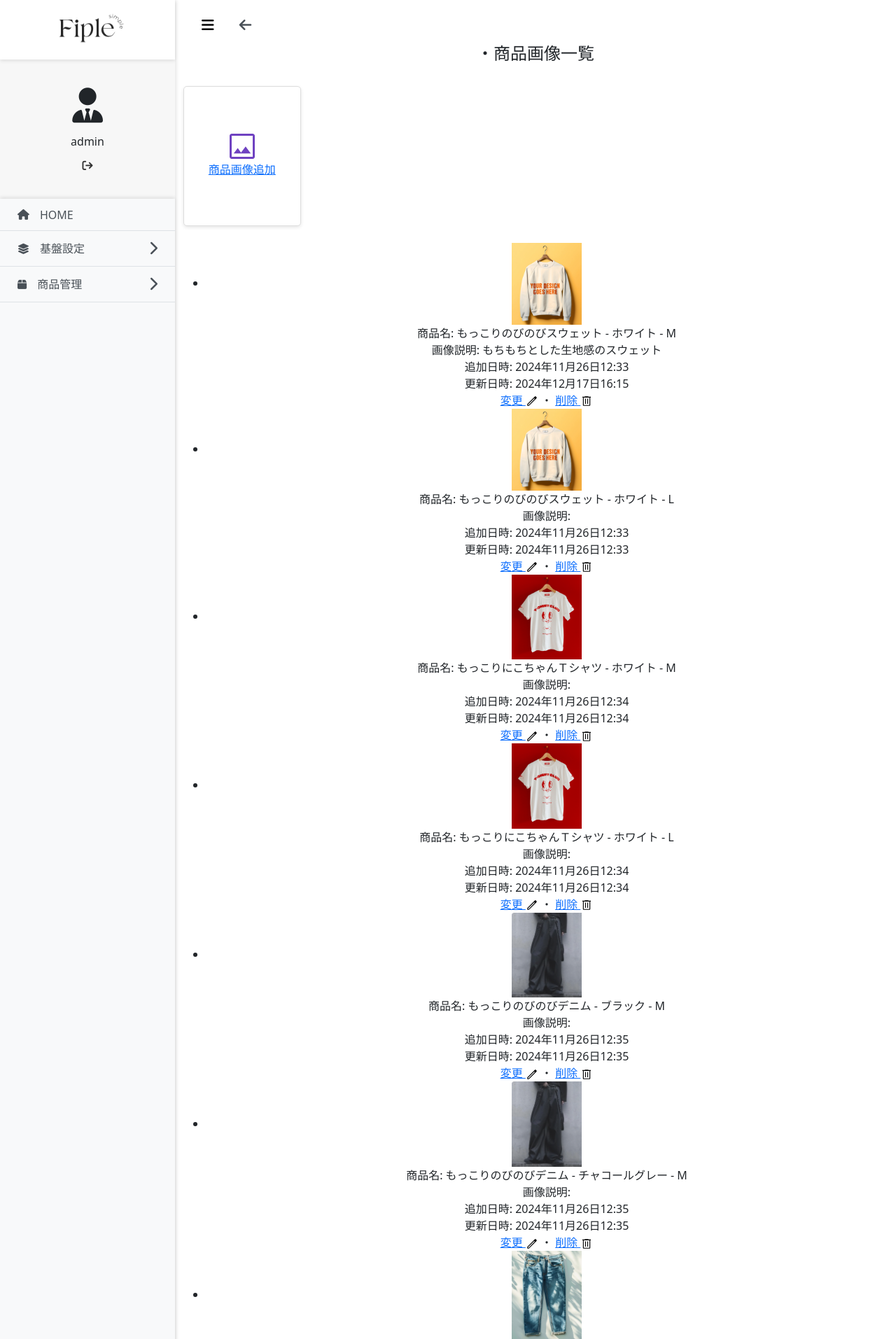
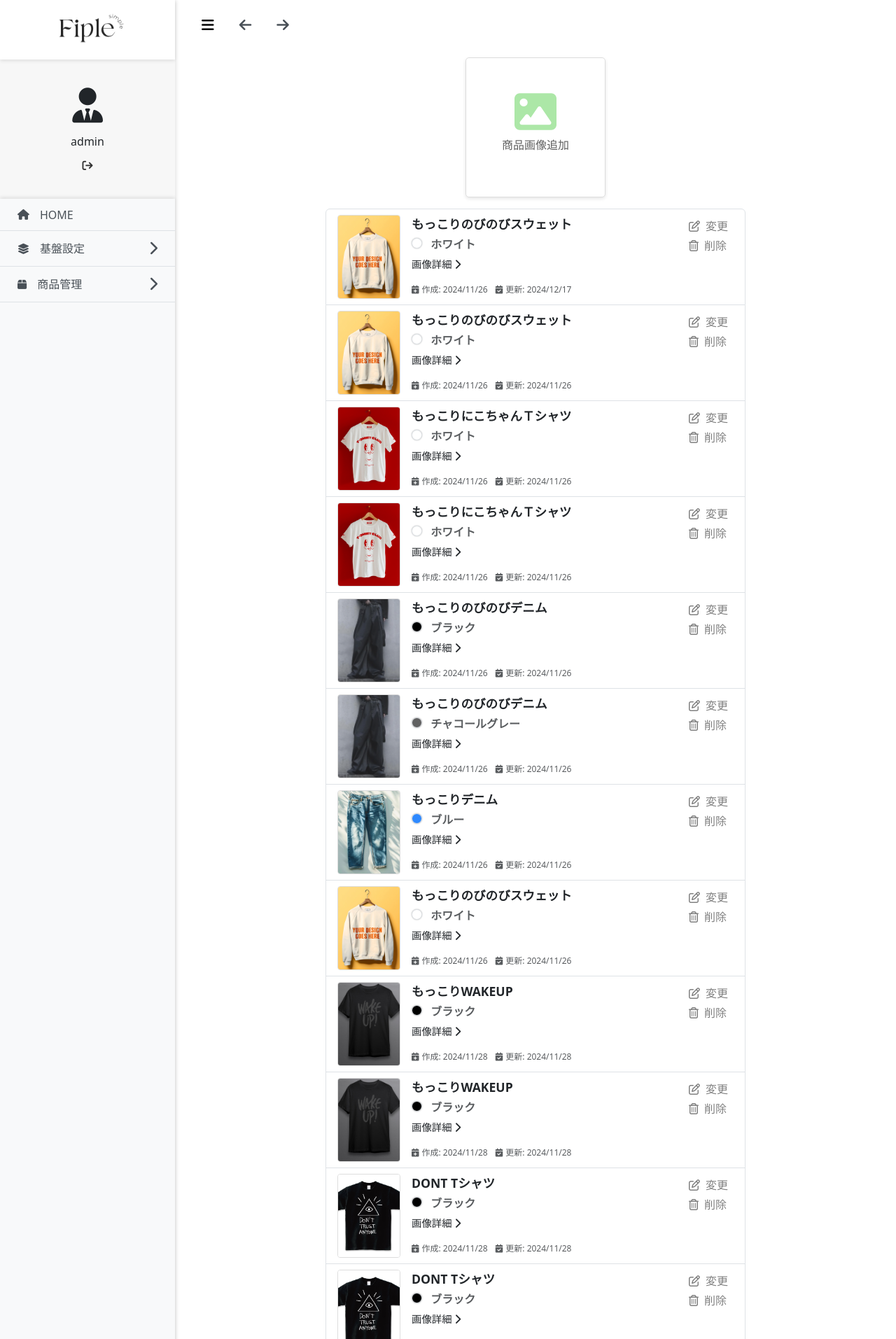
Before and after one commit to JunOkada01/fiple, a Django app: page /product-images/ in a window 1280 px wide. Shown: the top 1913 px of the page at 70% size. Run offline with Django 4.2, Linux system fonts and the light colour scheme; a user stored in the database is signed in; data comes from the database, SQL or seed files in the repository; both versions use the stored data as it was after the commit; some libraries are stand-ins or nearby versions.

Commit message:
管理者微修正

```diff
--- a/backend/fiplejango/fipleapp/static/style.css
+++ b/backend/fiplejango/fipleapp/static/style.css
@@ -234,7 +264,7 @@ main.sidebar-closed {
     max-height: 0;
     overflow: hidden;
     transition: max-height 0.5s ease;
-    background-color: whitesmoke;
+    background-color: rgb(246, 246, 246);
 }
 
 .side-item-top.active .submenu {
@@ -276,7 +306,8 @@ main.sidebar-closed {
     transform: rotate(180deg); /* アイコンを回転 */
 }
 
-.content-header .back-button {
+.content-header .back-button,
+.content-header .forward-button {
     background-color: transparent;
     border: none;
     font-size: 20px;
@@ -400,3 +432,40 @@ main {
         max-width: 250px;
     }
 }
+
+/* 基盤設定　機能画面 */
+.list-group-item .btn-group {
+    display: flex;
+    flex-direction: column;
+    margin-left: auto;
+}
+.list-group-item .btn-group a {
+    display: flex;
+    align-items: center;
+    text-decoration: none;
+}
+.list-group-item .btn-group i {
+    color: gray;
+    margin-right: 8px;
+}
+
+/* 商品画像管理 詳細トグル */
+
+.img-detail-btn .toggle-description {
+    text-decoration: none; /* 下線をなくす */
+    font-size: 0.9em; /* フォントサイズを少し小さく */
+}
+
+.img-detail-btn .toggle-description:hover {
+    text-decoration: none; /* ホバー時も下線を表示しない */
+}
+/* アイコンの回転アニメーション */
+.rotate-icon {
+    transition: transform 0.5s ease-in-out; /* アニメーションの滑らかさ */
+}
+a[aria-expanded="true"] .rotate-icon {
+    transform: rotate(90deg); /* 開いている時に90度回転 */
+}
+
+
+/*                  */
--- a/backend/fiplejango/fipleapp/templates/base.html
+++ b/backend/fiplejango/fipleapp/templates/base.html
@@ -101,6 +101,9 @@
                     <button class="back-button" id="backButton" type="button" onclick="window.history.back()" value="戻る">
                         <i class="fa-solid fa-arrow-left"></i>
                     </button>
+                    <button class="forward-button" id="forwardButton" type="button" onclick="window.history.forward()" value="進む">
+                        <i class="fa-solid fa-arrow-right"></i>
+                    </button>
                     {% endif %}
                 </div>
                 <div class="content">
--- a/backend/fiplejango/fipleapp/templates/product_management/product_image_list.html
+++ b/backend/fiplejango/fipleapp/templates/product_management/product_image_list.html
@@ -1,38 +1,101 @@
 {% extends 'base.html' %}
 {% block title %}商品画像一覧{% endblock %}
 {% block content %}
-<h4>・商品画像一覧</h4>
-<br>
-<div class="col-lg-2 col-md-3 col-sm-4 col-6">
-	<a href="{% url 'fipleapp:product_image_add' %}"><div class="icon-tile">
-		<svg xmlns="http://www.w3.org/2000/svg" height="48px" viewBox="0 -960 960 960" width="48px" fill="#6F42C1"><path d="M180-120q-24 0-42-18t-18-42v-600q0-24 18-42t42-18h600q24 0 42 18t18 42v600q0 24-18 42t-42 18H180Zm0-60h600v-600H180v600Zm56-97h489L578-473 446-302l-93-127-117 152Zm-56 97v-600 600Z"/></svg>
-		<h6>商品画像追加</h6>
-	</div></a>
+<div class="page-container">
+    <!-- 商品画像追加ボタン -->
+    <div class="mb-3 text-center">
+        <a href="{% url 'fipleapp:product_image_add' %}" class="icon-link">
+            <div class="icon-tile">
+                <i class="fa-solid fa-image icons" style="color: #ace7a7;"></i>
+                <p>商品画像追加</p>
             </div>
-<br>
-<ul>
+        </a>
+    </div>
+
+    <!-- 商品画像一覧 -->
+    <div class="d-flex justify-content-center">
+        <div class="category-list" style="max-width: 600px; width: 100%;">
+            <ul class="list-group">
                 {% for image in product_images %}
-        <li>
-            <img src="{{ image.image.url }}" alt="{{ image.image_description }}" width="100"><br>
-            商品名: {{ image.product }}<br>
-            画像説明: {{ image.image_description }}<br>
-            追加日時: {{ image.created_at }}<br>
-            更新日時: {{ image.updated_at }}<br>
-            <a href="{% url 'fipleapp:product_image_edit' image.id %}">変更
-			<svg xmlns="http://www.w3.org/2000/svg" height="18px" viewBox="0 -960 960 960" width="18px" fill="#000000"><path d="M180-180h44l472-471-44-44-472 471v44Zm-60 60v-128l575-574q8-8 19-12.5t23-4.5q11 0 22 4.5t20 12.5l44 44q9 9 13 20t4 22q0 11-4.5 22.5T823-694L248-120H120Zm659-617-41-41 41 41Zm-105 64-22-22 44 44-22-22Z"/></svg></a>
-			・
-            <a href="{% url 'fipleapp:product_image_delete' image.id %}">削除
-			<svg xmlns="http://www.w3.org/2000/svg" height="18px" viewBox="0 -960 960 960" width="18px" fill="#000000"><path d="M261-120q-24.75 0-42.37-17.63Q201-155.25 201-180v-570h-41v-60h188v-30h264v30h188v60h-41v570q0 24-18 42t-42 18H261Zm438-630H261v570h438v-570ZM367-266h60v-399h-60v399Zm166 0h60v-399h-60v399ZM261-750v570-570Z"/></svg>
+                <li class="list-group-item d-flex flex-column">
+                    <div class="d-flex">
+                        <!-- 左側: 商品画像 -->
+                        <div class="me-3">
+                            <img src="{{ image.image.url }}" alt="{{ image.image_description }}"
+								width="90" height="120"
+								style="object-fit: cover; border: 1px solid #ddd; border-radius: 4px;">
+                        </div>
+
+                        <!-- 右側: 商品情報 -->
+                        <div class="flex-grow-1 text-start">
+                            <!-- 商品名 -->
+                            <p class="mb-1 fw-bold" style="font-size: 1.1em;">
+                                {{ image.product.product_origin.product_name }}
+                            </p>
+
+                            <!-- カラー -->
+                            <p class="mb-1 text-muted">
+                                <span class="rounded-circle me-2 border"
+                                    style="border-width: 1.5px; box-shadow: 0 0 2px rgba(0, 0, 0, 0.3);
+                                        display: inline-block; width: 15px; height: 15px;
+                                        background-color: {{ image.product.color.color_code }};">
+                                </span>
+                                <span class="fw-semibold">{{ image.product.color.color_name }}</span>
+                            </p>
+
+                            <!-- 詳細トグルボタン -->
+                            <p class="img-detail-btn">
+								<a class="text-dark toggle-description"
+									data-bs-toggle="collapse"
+									href="#description-{{ forloop.counter }}"
+									role="button"
+									aria-expanded="false"
+									aria-controls="description-{{ forloop.counter }}">
+									画像詳細
+									<i class="fa-solid fa-chevron-right rotate-icon ml-2"></i>
 								</a>
+							</p>
+                            <!-- 詳細コンテンツ -->
+                            <div class="collapse" id="description-{{ forloop.counter }}">
+                                <p class="text-muted" style="font-size: 0.9em;">
+                                    {{ image.image_description }}
+                                </p>
+                            </div>
+
+                            <!-- 作成日と更新日 -->
+                            <small class="text-muted d-block mt-1" style="font-size: 0.75em;">
+                                <span class="me-2">
+                                    <i class="fa-solid fa-calendar-plus me-1"></i>作成: {{ image.created_at|date:"Y/m/d" }}
+                                </span>
+                                <span>
+                                    <i class="fa-solid fa-calendar-check me-1"></i>更新: {{ image.updated_at|date:"Y/m/d" }}
+                                </span>
+                            </small>
+                        </div>
+
+                        <!-- 変更・削除ボタン -->
+                        <div class="btn-group align-self-start">
+                            <a href="{% url 'fipleapp:product_image_edit' image.id %}" class="me-2 mt-1">
+                                <i class="fa-regular fa-pen-to-square"></i>
+                                <span style="color: gray;">変更</span>
+                            </a>
+                            <a href="{% url 'fipleapp:product_image_delete' image.id %}" class="mt-1">
+                                <i class="fa-regular fa-trash-can"></i>
+                                <span style="color: gray;">削除</span>
+                            </a>
+                        </div>
+                    </div>
                 </li>
                 {% empty %}
-        <li>商品画像がありません。</li>
+                <li class="list-group-item">商品画像がありません。</li>
                 {% endfor %}
             </ul>
+        </div>
+    </div>
 
+    <!-- ページネーション -->
     <nav aria-label="ページネーション">
-	<ul class="pagination">
-
+        <ul class="pagination justify-content-center">
             {% if page_obj.has_previous %}
             <li class="page-item">
                 <a class="page-link" href="?page={{ page_obj.previous_page_number }}" aria-label="前へ">
@@ -60,7 +123,7 @@
                 </a>
             </li>
             {% endif %}
-
         </ul>
     </nav>
+</div>
 {% endblock %}
--- a/backend/fiplejango/fipleapp/templates/product_management/top.html
+++ b/backend/fiplejango/fipleapp/templates/product_management/top.html
@@ -6,7 +6,7 @@
         <div class="col-6 col-sm-4 col-md-3 col-lg-2">
             <a href="{% url 'fipleapp:product_image_list' %}" class="icon-link">
                 <div class="icon-tile">
-                    <i class="fa-solid fa-image icons" style="color: lightgreen;"></i>
+                    <i class="fa-solid fa-image icons" style="color: #ace7a7;"></i>
                     <p>商品画像</p>
                 </div>
             </a>
```
Also changed, not shown: other parts of backend/fiplejango/fipleapp/static/style.css (+32 -1 lines), backend/fiplejango/fipleapp/templates/base_settings/category/category_list.html (+40 -18 lines), backend/fiplejango/fipleapp/templates/base_settings/category/subcategory_list.html (+46 -18 lines), backend/fiplejango/fipleapp/templates/base_settings/color/color_list.html (+9 -9 lines), backend/fiplejango/fipleapp/templates/base_settings/size/size_list.html (+14 -10 lines), backend/fiplejango/fipleapp/templates/base_settings/tag/tag_list.html (+44 -18 lines), backend/fiplejango/db.sqlite3. Lines whose indentation alone changed are shown as unchanged.
